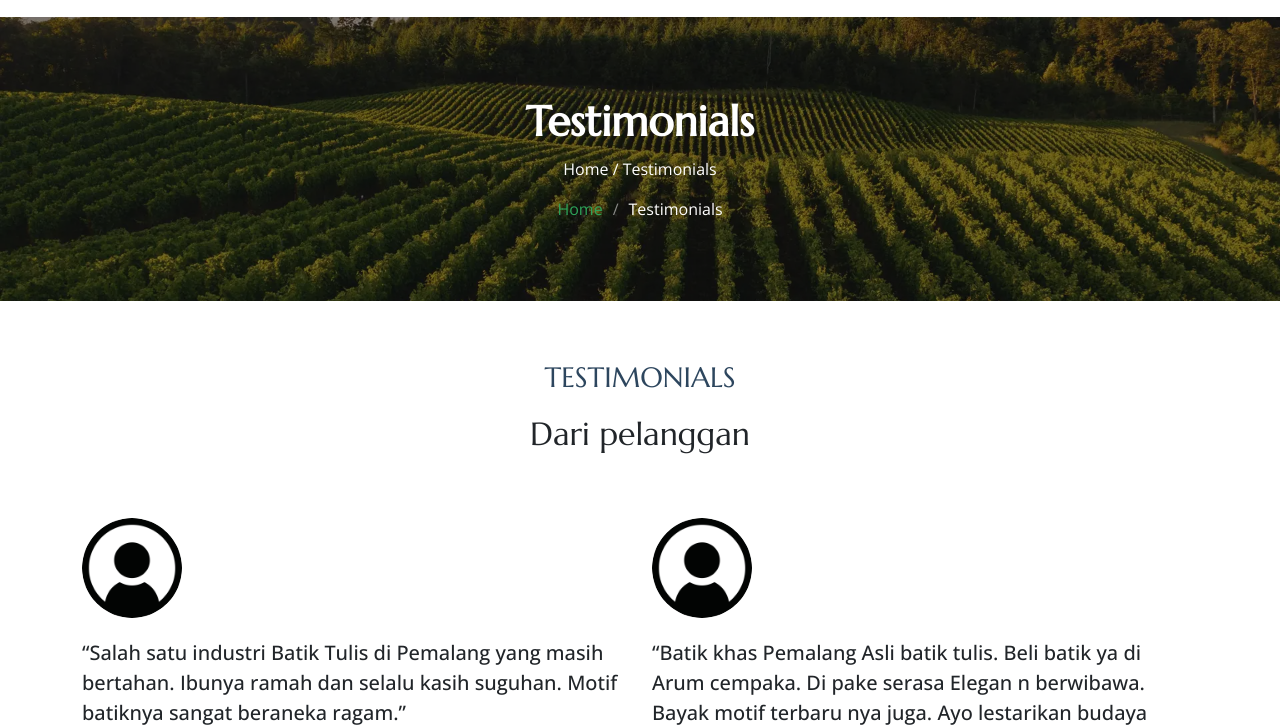
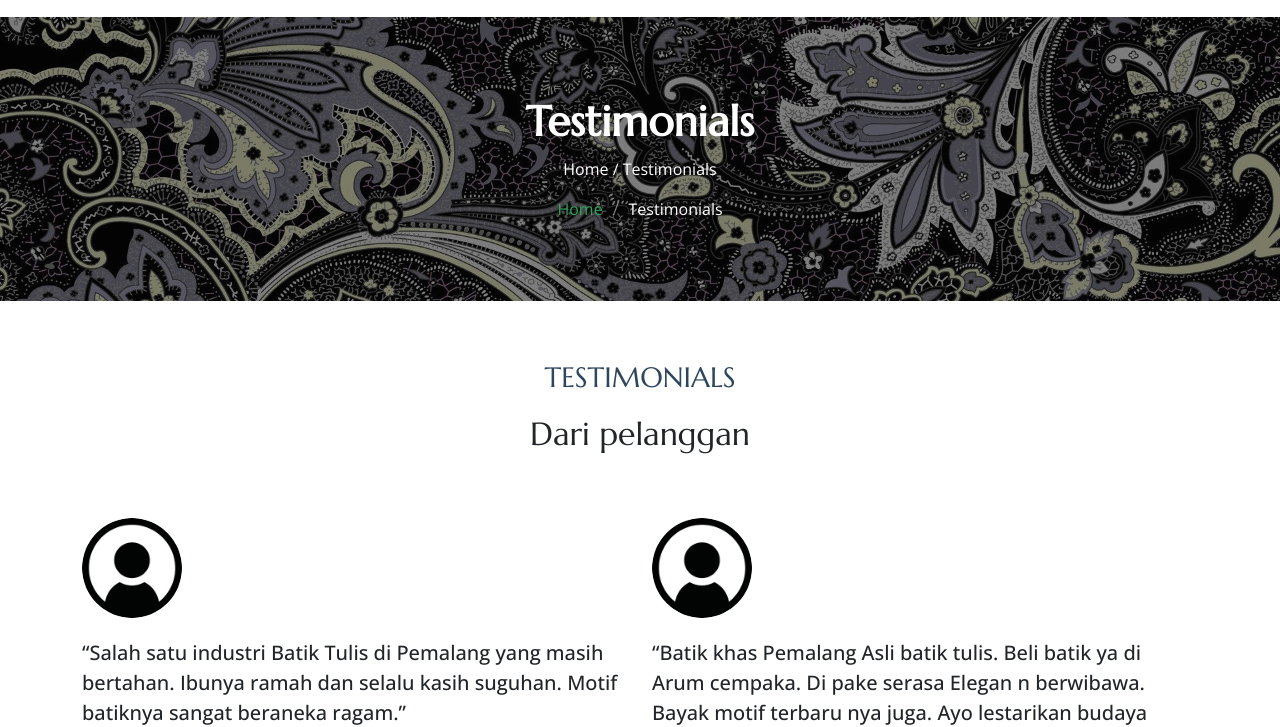
Before and after one commit to ArdefGZ/BAC, a plain HTML site: page testimonials.html in a window 1280 px wide. Shown: the part 83-810 px from the top of the page. Drawn offline with nearby package versions, Linux system fonts and the light colour scheme.

Commit message:
Update testimonials.html

```diff
--- a/testimonials.html
+++ b/testimonials.html
@@ -63,7 +63,7 @@
   <main class="main">
 
     <!-- Page Title -->
-    <div class="page-title dark-background" data-aos="fade" style="background-image: url(assets/img/page-title-bg.webp);">
+    <div class="page-title dark-background" data-aos="fade" style="background-image: url(assets/img/batik_test.jpg);">
       <div class="container position-relative">
         <h1>Testimonials</h1>
         <p>
```
